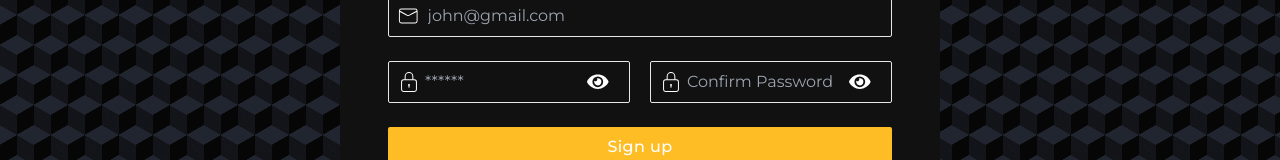
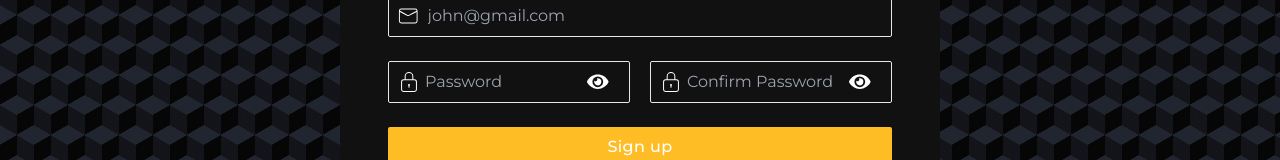
Before and after one commit to KumarRahul01/DSAQuest, a React (Vite) app in the folder frontend/: page /register in a window 1280 px wide. Shown: the part 465-625 px from the top of the page. Built offline with nearby package versions, Linux system fonts and the light colour scheme; no server answers.

Commit message:
UI updated

```diff
--- a/frontend/src/components/QuesTemplate/TopicQuesTemplate.jsx
+++ b/frontend/src/components/QuesTemplate/TopicQuesTemplate.jsx
@@ -167,6 +167,7 @@ const TopicQuesTemplate = () => {
       }));
 
       saveStateToBackend(id, markedQuestions[id], newState);
+      setAnswerCount((prev) => prev + 1);
     } else {
       navigate("/login");
       toast.error("Please login first");
--- a/frontend/src/pages/Register.jsx
+++ b/frontend/src/pages/Register.jsx
@@ -235,7 +235,7 @@ const Register = () => {
                           type={!show ? "password" : "text"}
                           name="password"
                           id="password"
-                          placeholder="******"
+                          placeholder="Password"
                           value={password}
                           onChange={(e) => passwordHandler(e)}
                           required
```
